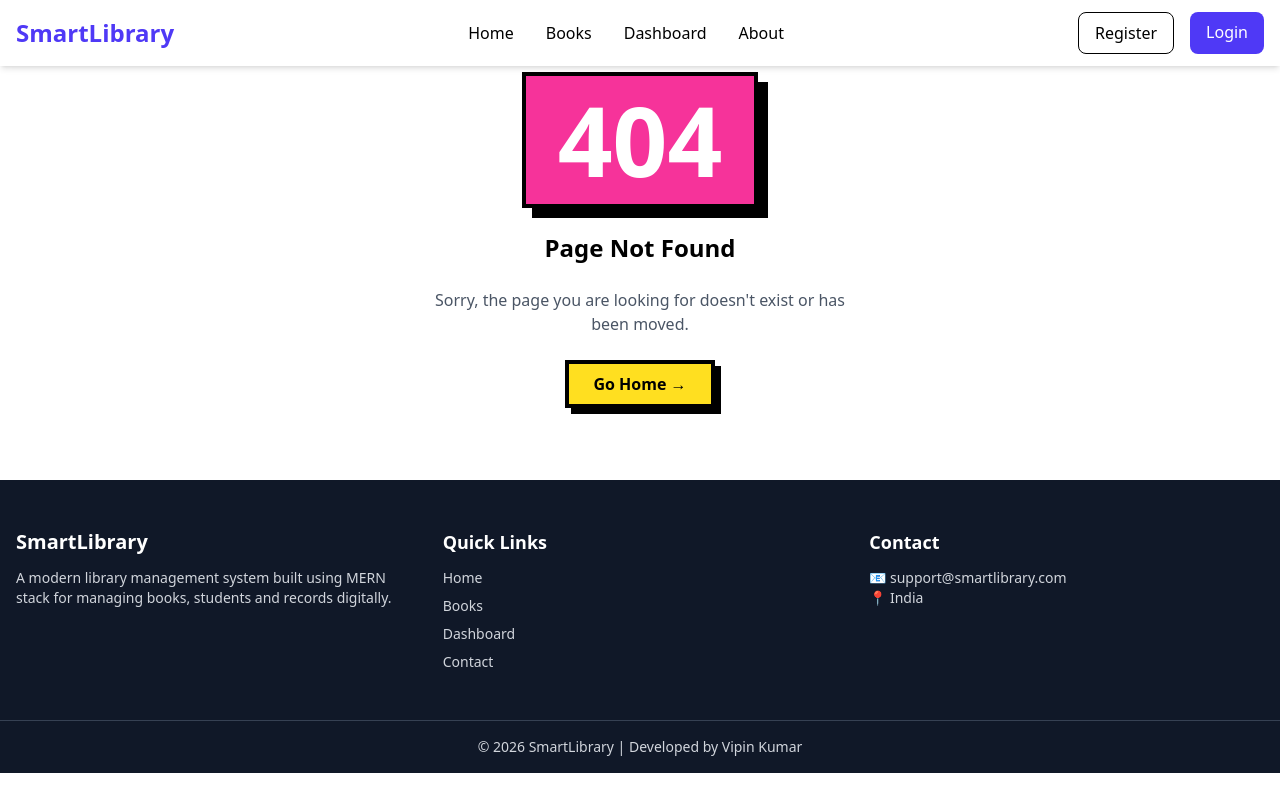
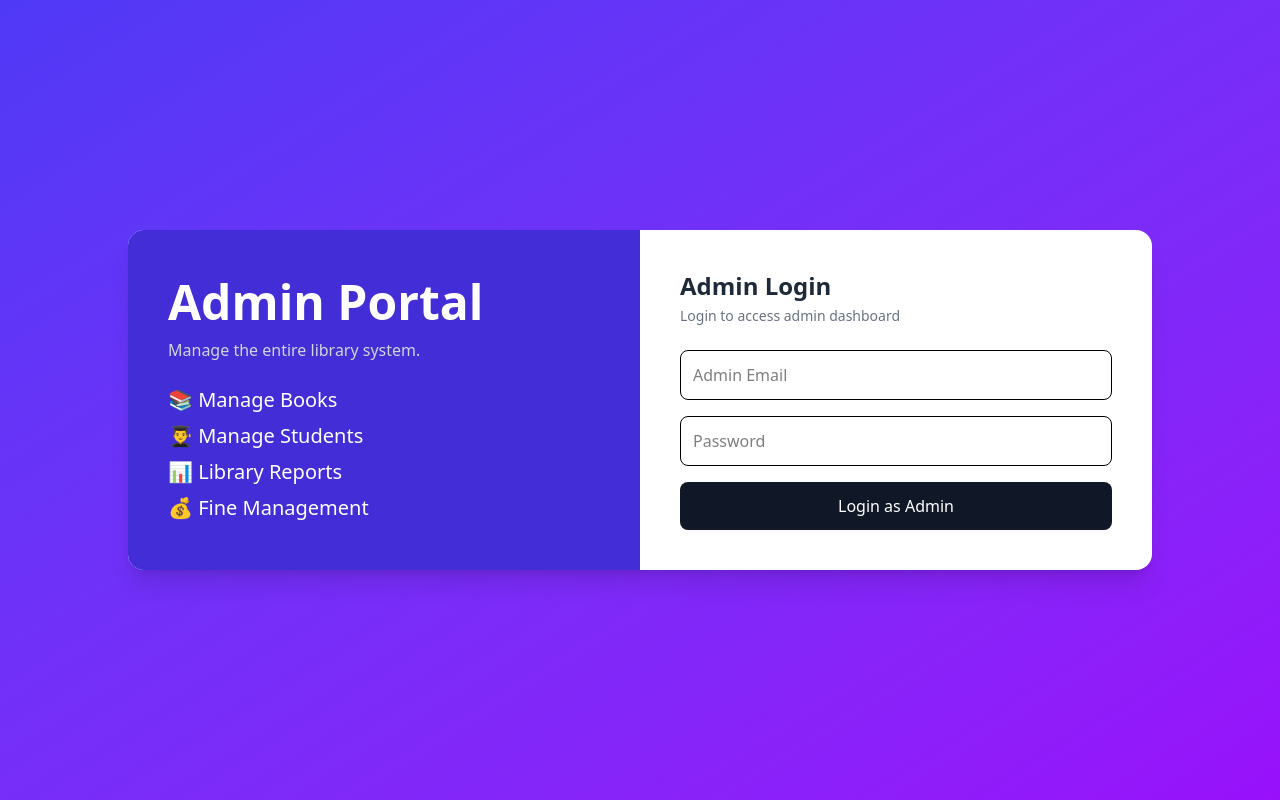
Before and after one commit to VipinKumar-70/Library-Management-System, a React (Vite) app in the folder Frontend/: page /admin/login in a window 1280 px wide. Shown: the top 800 px of the page. Built offline with nearby package versions, Linux system fonts and the light colour scheme; no server answers.

Commit message:
Feat: Add admin login page and admin route structure

```diff
--- a/Frontend/src/App.jsx
+++ b/Frontend/src/App.jsx
@@ -9,12 +9,15 @@ import StudentDashboard from "./features/student/pages/StudentDashboard";
 import ProtectedRoute from "./components/ProtectedRoute";
 import { AuthProvider } from "./context/authContext";
 import PageNotFound from "./Pages/PageNotFound";
+import AdminLogin from "./Pages/AdminLogin";
 
 function App() {
   const location = useLocation();
 
   // Hide navbar on student dashboard
-  const hideNavbar = location.pathname.startsWith("/student");
+  const hideNavbar =
+    location.pathname.startsWith("/student") ||
+    location.pathname.startsWith("/admin");
 
   return (
     <>
@@ -33,6 +36,7 @@ function App() {
               </ProtectedRoute>
             }
           />
+          <Route path="/admin/login" element={<AdminLogin />} />
           <Route path="*" element={<PageNotFound />} />
         </Routes>
 
--- /dev/null
+++ b/Frontend/src/Pages/AdminLogin.jsx
@@ -0,0 +1,75 @@
+import { useState } from "react";
+
+const AdminLogin = () => {
+  const [form, setForm] = useState({
+    email: "",
+    password: "",
+  });
+
+  const handleChange = (e) => {
+    setForm({ ...form, [e.target.name]: e.target.value });
+  };
+
+  const handleSubmit = async (e) => {
+    e.preventDefault();
+  };
+
+  return (
+    <div className="min-h-screen bg-linear-to-br from-indigo-600 to-purple-600 flex items-center justify-center px-4">
+      <div className="grid md:grid-cols-2 bg-white rounded-2xl shadow-xl overflow-hidden max-w-5xl w-full">
+        {/* LEFT HERO */}
+        <div className="hidden md:flex flex-col justify-center p-10 bg-indigo-700 text-white">
+          <h2 className="text-5xl font-bold mb-3">Admin Portal</h2>
+          <p className="text-gray-300 font-medium">
+            Manage the entire library system.
+          </p>
+
+          <ul className="mt-6 space-y-2 text-xl font-medium">
+            <li>📚 Manage Books</li>
+            <li>👨‍🎓 Manage Students</li>
+            <li>📊 Library Reports</li>
+            <li>💰 Fine Management</li>
+          </ul>
+        </div>
+
+        {/* FORM */}
+        <div className="p-8 md:p-10">
+          <h3 className="text-2xl font-bold mb-1 text-gray-800">Admin Login</h3>
+
+          <p className="text-gray-500 mb-6 text-sm">
+            Login to access admin dashboard
+          </p>
+
+          <form onSubmit={handleSubmit} className="space-y-4">
+            <input
+              name="email"
+              type="email"
+              placeholder="Admin Email"
+              className="input"
+              onChange={handleChange}
+              required
+            />
+
+            <input
+              name="password"
+              type="password"
+              placeholder="Password"
+              className="input"
+              onChange={handleChange}
+              required
+            />
+
+            <button
+              type="submit"
+              className="w-full bg-gray-900 hover:bg-black text-white py-3 rounded-lg font-medium transition"
+            >
+              Login as Admin
+            </button>
+          </form>
+        </div>
+      </div>
+    </div>
+  );
+};
+
+export default AdminLogin;
```
Also changed, not shown: 2 other files (tests, documents, lock files or other folders).
